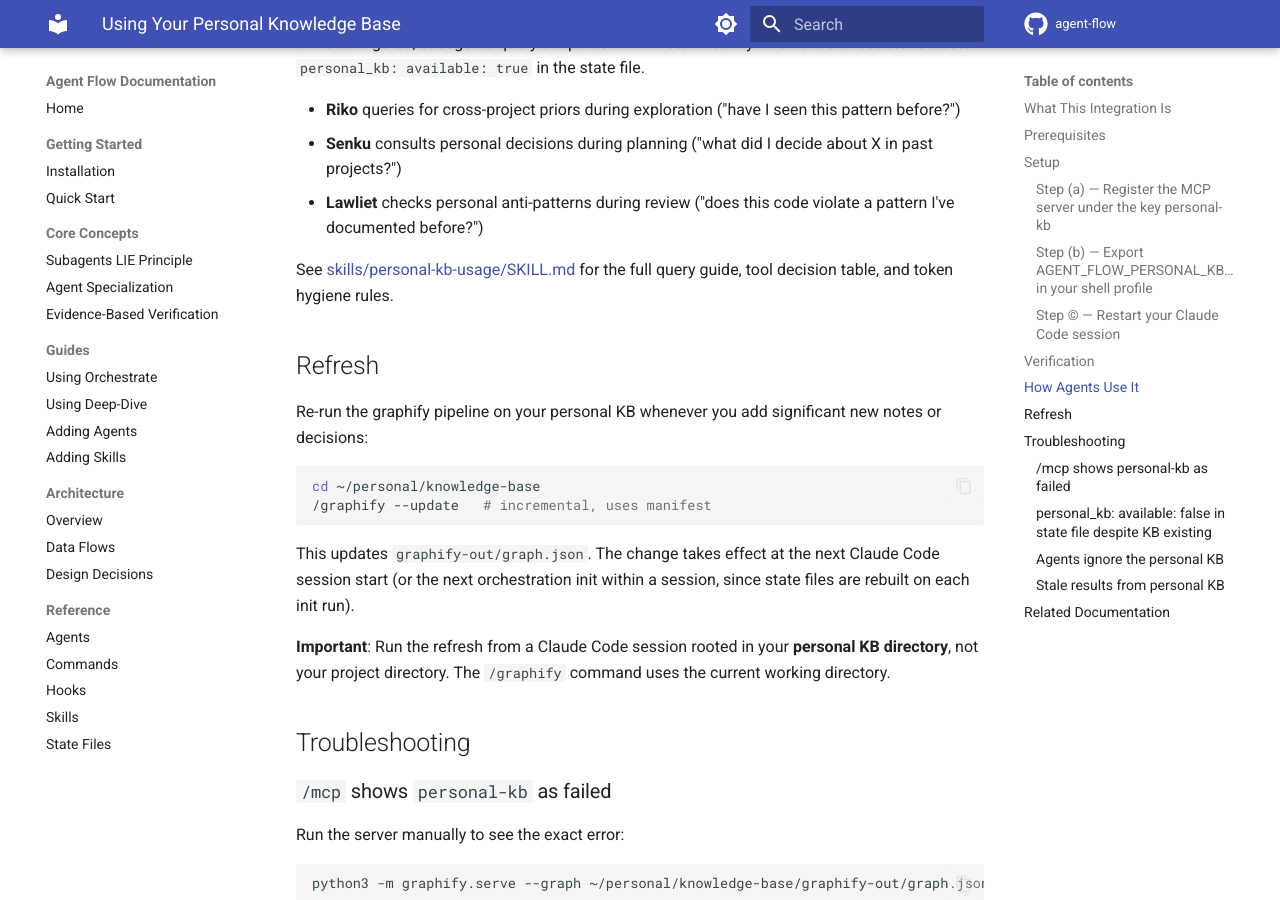
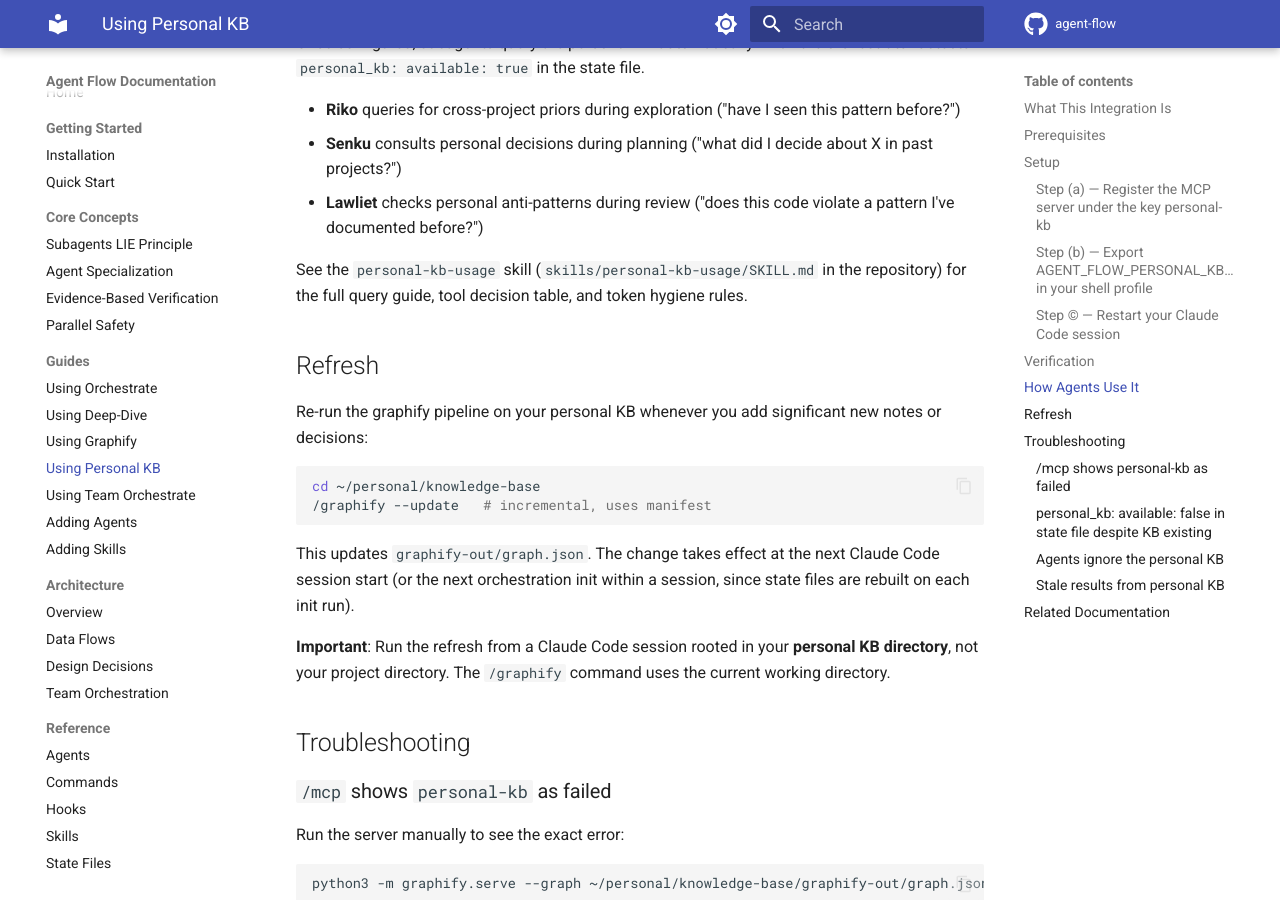
Before and after one commit to josix/agent-flow, an MkDocs documentation site: the page built from docs/guides/using-personal-kb.md, in a window 1280 px wide and 900 px high, scrolled down 2967 px. Built offline with MkDocs 1.6.1 and Material for MkDocs 9.7.7, drawn with Linux system fonts in a browser that asks for light colours; comment, search, counter and statistics services are not loaded; some of the changed text lies outside the part shown.

Commit message:
fix: resolve MkDocs strict build failures
Fix 2 broken links to skills/ files outside docs tree, add 5 missing
pages to nav config, and correct 3 anchor slugs where MkDocs strips
dots from heading IDs.

Co-Authored-By: Claude Opus 4.6 (1M context) <noreply@anthropic.com>

```diff
--- a/docs/guides/using-personal-kb.md
+++ b/docs/guides/using-personal-kb.md
@@ -120,7 +120,7 @@ Once configured, subagents query the personal KB automatically when the orchestr
 - **Senku** consults personal decisions during planning ("what did I decide about X in past projects?")
 - **Lawliet** checks personal anti-patterns during review ("does this code violate a pattern I've documented before?")
 
-See [skills/personal-kb-usage/SKILL.md](../../skills/personal-kb-usage/SKILL.md) for the full query guide, tool decision table, and token hygiene rules.
+See the `personal-kb-usage` skill (`skills/personal-kb-usage/SKILL.md` in the repository) for the full query guide, tool decision table, and token hygiene rules.
 
 ## Refresh
 
@@ -188,4 +188,4 @@ cd ~/personal/knowledge-base && /graphify --update
 - [Installation](../getting-started/installation.md) — plugin setup
 - [State Files Reference](../reference/state-files.md#personal_kb-object) — `personal_kb:` block schema
 - [Using Graphify](using-graphify.md) — graphify installation and pipeline details
-- [skills/personal-kb-usage/SKILL.md](../../skills/personal-kb-usage/SKILL.md) — agent query guide
+- `skills/personal-kb-usage/SKILL.md` (in repository) — agent query guide
--- a/mkdocs.yml
+++ b/mkdocs.yml
@@ -105,15 +105,20 @@ nav:
       - Subagents LIE Principle: concepts/subagents-lie.md
       - Agent Specialization: concepts/agent-specialization.md
       - Evidence-Based Verification: concepts/evidence-based-verification.md
+      - Parallel Safety: concepts/parallel-safety.md
   - Guides:
       - Using Orchestrate: guides/using-orchestrate.md
       - Using Deep-Dive: guides/using-deep-dive.md
+      - Using Graphify: guides/using-graphify.md
+      - Using Personal KB: guides/using-personal-kb.md
+      - Using Team Orchestrate: guides/using-team-orchestrate.md
       - Adding Agents: guides/adding-agents.md
       - Adding Skills: guides/adding-skills.md
   - Architecture:
       - Overview: architecture/overview.md
       - Data Flows: architecture/data-flows.md
       - Design Decisions: architecture/design-decisions.md
+      - Team Orchestration: architecture/team-orchestration.md
   - Reference:
       - Agents: reference/agents.md
       - Commands: reference/commands.md
```
Also changed, not shown: docs/architecture/team-orchestration.md (+1 -1 lines), docs/guides/using-team-orchestrate.md (+1 -1 lines), docs/reference/commands.md (+1 -1 lines).
